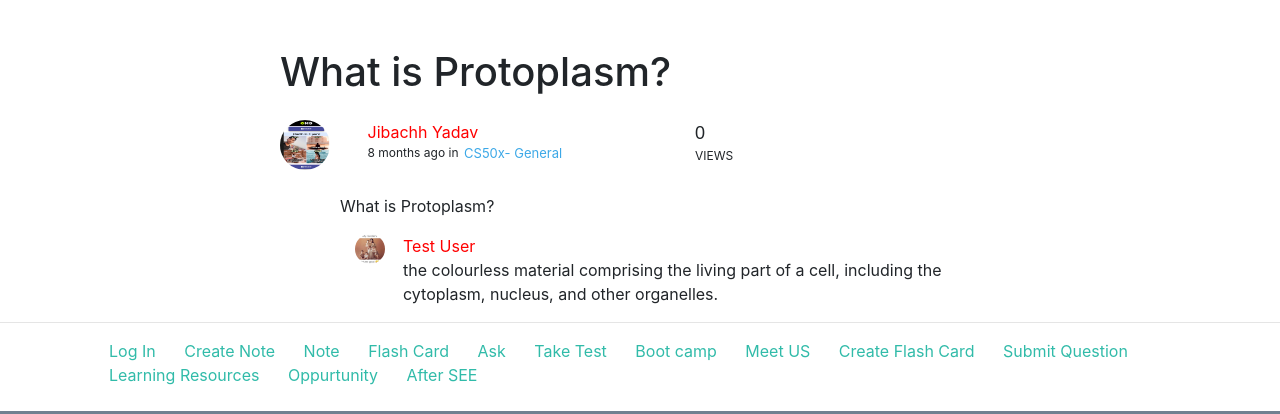
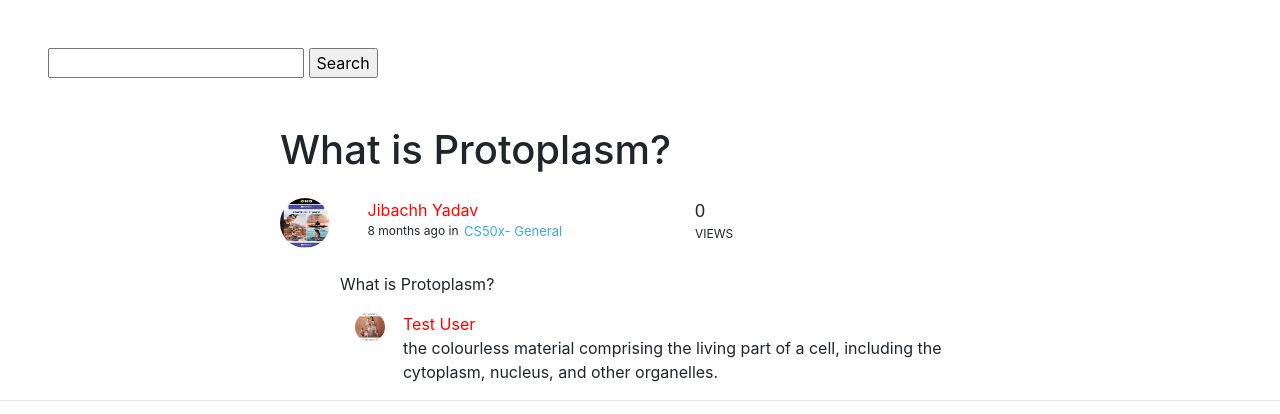
Before and after one commit to jibachhydv/onestepNepal, a Django app: page /ask/question/1/ in a window 1280 px wide. Shown: the part 104-518 px from the top of the page. Run offline with Django 3.2, Linux system fonts and the light colour scheme; data comes from the database, SQL or seed files in the repository; both versions use the stored data as it was after the commit; some libraries are stand-ins or nearby versions.

Commit message:
Searxh added

```diff
--- a/templates/base.html
+++ b/templates/base.html
@@ -231,6 +231,16 @@
       </div>
     </div> -->
 
+
+    <!-- Search Box -->
+    <div class="mt-5 ml-5">
+      <form action="{% url '' %}" method="post">
+        {% csrf_token%}
+        <input type="text" name="search" id="search">
+        <input type="submit" value="Search">
+      </form>
+    </div>
+
     <!-- Body Block -->
       {% block body %}
 
--- a/templates/discussion/questiondetail.html
+++ b/templates/discussion/questiondetail.html
@@ -78,6 +78,9 @@
 
           <!-- Show Form to add answer -->
           {% if user.is_authenticated %}
+          <div class="row mt-3">
+            Hello
+          </div>
           {% else %}
           {% endif %}
 
```
Also changed, not shown: db.sqlite3.
